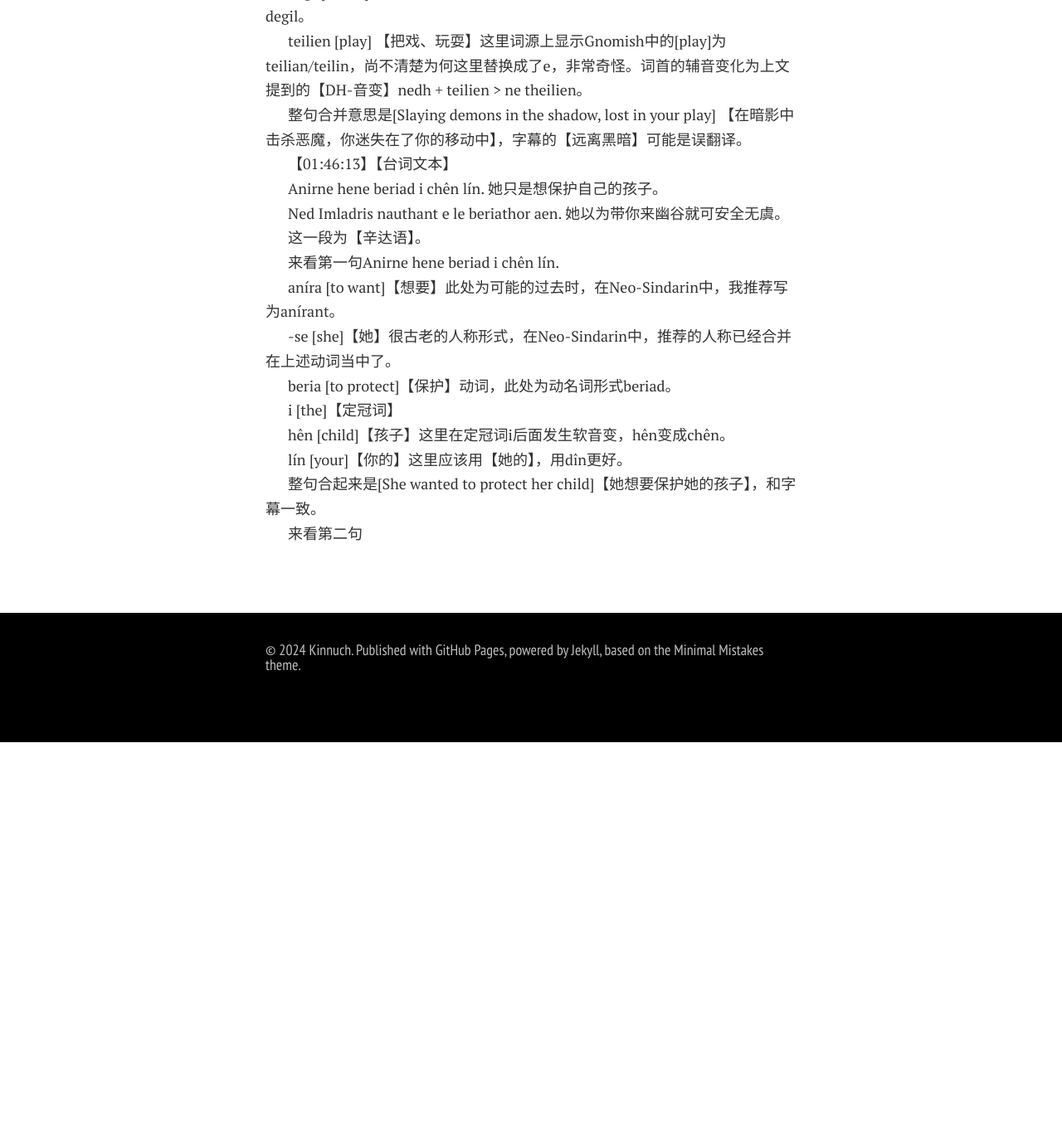
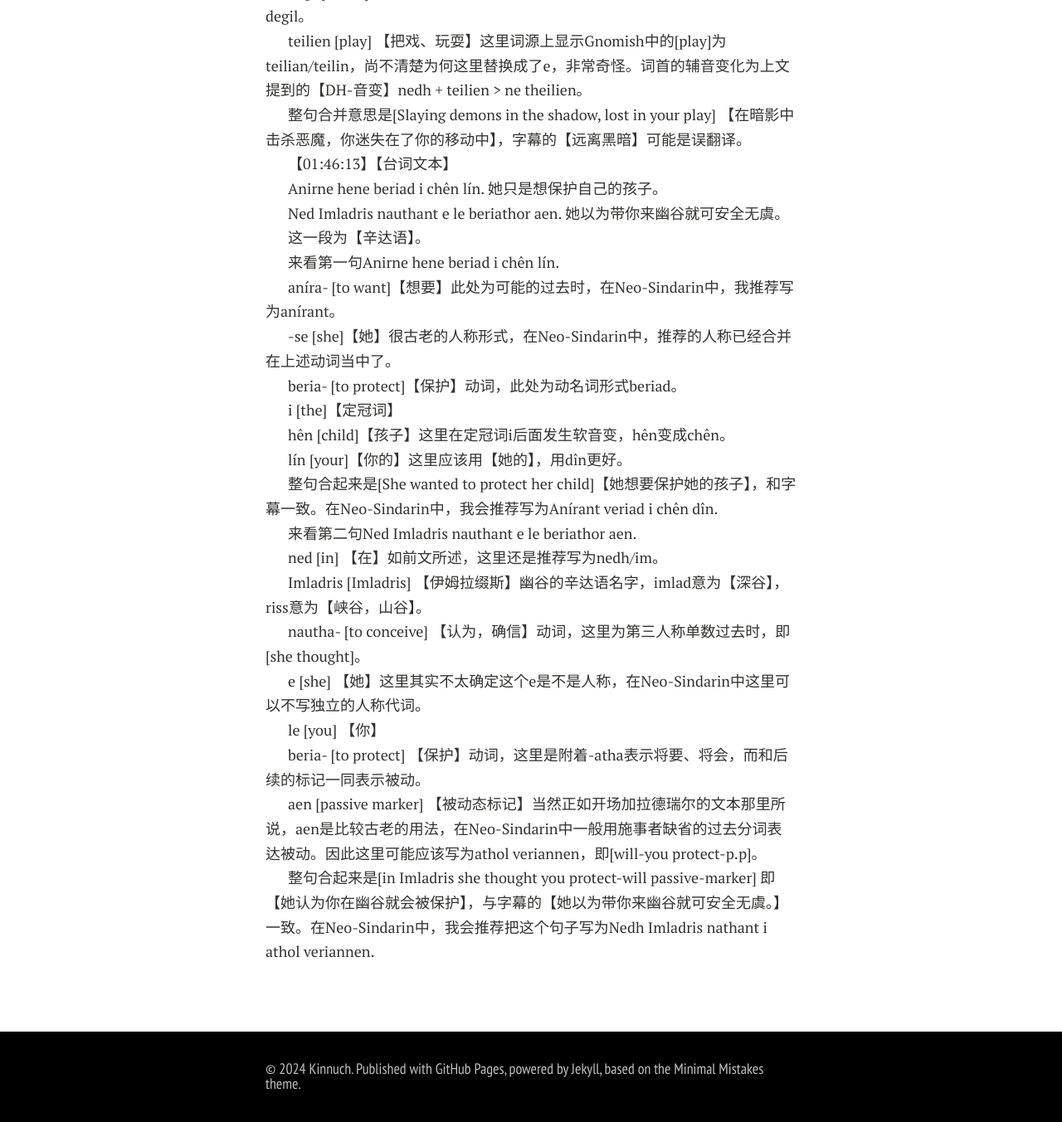
Before and after one commit to Kinnuch/kinnuch.github.io, a Jekyll site: the page built from file/《魔戒》电影中的精灵语拾遗与迷思.md, in a window 1280 px wide and 1400 px high, scrolled down 29234 px. Shown: the top 1353 px of the window at 83% size. Built offline with Jekyll 4.4.1, drawn with Linux system fonts in a browser that asks for light colours; nearby versions of some CDN libraries; our own code applies the rules of GitHub Pages for plain Markdown files; comment, search, counter and statistics services are not loaded; a style sheet for code colours, icons or effects is not loaded; before the commit the page ends 30129 px from its top, so only the background shows below that.

Commit message:
Update 《魔戒》电影中的精灵语拾遗与迷思.md

```diff
--- a/file/《魔戒》电影中的精灵语拾遗与迷思.md
+++ b/file/《魔戒》电影中的精灵语拾遗与迷思.md
@@ -1130,11 +1130,11 @@ Ned Imladris nauthant e le beriathor aen. 她以为带你来幽谷就可安全
 
 来看第一句Anirne hene beriad i chên lín.
 
-aníra [to want]【想要】此处为可能的过去时，在Neo-Sindarin中，我推荐写为anírant。
+aníra- [to want]【想要】此处为可能的过去时，在Neo-Sindarin中，我推荐写为anírant。
 
 -se [she]【她】很古老的人称形式，在Neo-Sindarin中，推荐的人称已经合并在上述动词当中了。
 
-beria [to protect]【保护】动词，此处为动名词形式beriad。
+beria- [to protect]【保护】动词，此处为动名词形式beriad。
 
 i [the]【定冠词】
 
@@ -1142,6 +1142,22 @@ hên [child]【孩子】这里在定冠词i后面发生软音变，hên变成ch
 
 lín [your]【你的】这里应该用【她的】，用dîn更好。
 
-整句合起来是[She wanted to protect her child]【她想要保护她的孩子】，和字幕一致。
+整句合起来是[She wanted to protect her child]【她想要保护她的孩子】，和字幕一致。在Neo-Sindarin中，我会推荐写为Anírant veriad i chên dîn.
 
-来看第二句
+来看第二句Ned Imladris nauthant e le beriathor aen.
+
+ned [in] 【在】如前文所述，这里还是推荐写为nedh/im。
+
+Imladris [Imladris] 【伊姆拉缀斯】幽谷的辛达语名字，imlad意为【深谷】，riss意为【峡谷，山谷】。
+
+nautha- [to conceive] 【认为，确信】动词，这里为第三人称单数过去时，即[she thought]。
+
+e [she] 【她】这里其实不太确定这个e是不是人称，在Neo-Sindarin中这里可以不写独立的人称代词。
+
+le [you] 【你】
+
+beria- [to protect] 【保护】动词，这里是附着-atha表示将要、将会，而和后续的标记一同表示被动。
+
+aen [passive marker] 【被动态标记】当然正如开场加拉德瑞尔的文本那里所说，aen是比较古老的用法，在Neo-Sindarin中一般用施事者缺省的过去分词表达被动。因此这里可能应该写为athol veriannen，即[will-you protect-p.p]。
+
+整句合起来是[in Imladris she thought you protect-will passive-marker] 即【她认为你在幽谷就会被保护】，与字幕的【她以为带你来幽谷就可安全无虞。】一致。在Neo-Sindarin中，我会推荐把这个句子写为Nedh Imladris nathant i athol veriannen.
```
